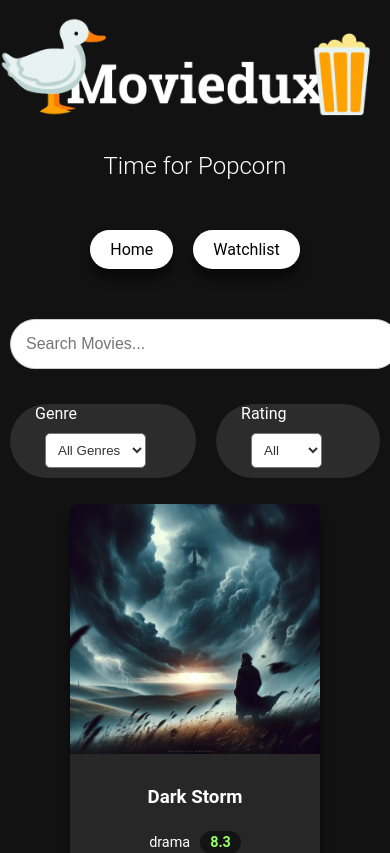
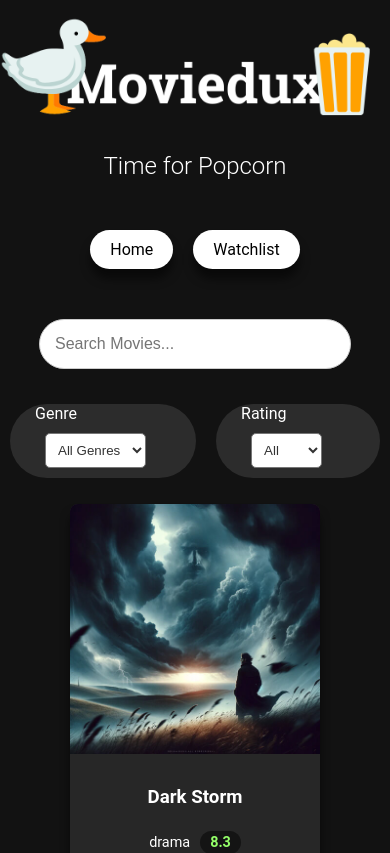
Before and after one commit to LeiliAQ/FilmFusion, a React (Create React App) app: page / in a window 390 px wide. Shown: the top 853 px of the page. Built offline with nearby package versions, Linux system fonts and the light colour scheme.

Commit message:
responsivenesss corrected in styles.css MoviesGrid.jsx

```diff
--- a/src/components/MovieCard.jsx
+++ b/src/components/MovieCard.jsx
@@ -35,7 +35,6 @@ export default function MovieCard({ movie, isWatchlisted, toggleWatchlist }) {
             type="checkbox"
             checked={isWatchlisted}
             onChange={() => {
-              console.log("Checkbox clicked");
               toggleWatchlist(movie.id);
             }}
           />
--- a/src/components/MoviesGrid.jsx
+++ b/src/components/MoviesGrid.jsx
@@ -44,6 +44,7 @@ export default function MoviesGrid({movies,watchlist,toggleWatchlist}) {
   };
   return (
     <div>
+      <div className="search-input-container">
       <input
         type="text"
         className="search-input"
@@ -51,6 +52,14 @@ export default function MoviesGrid({movies,watchlist,toggleWatchlist}) {
         value={searchTerm}
         onChange={doSearch}
       />
+      </div>
+      {/* <input
+        type="text"
+        className="search-input"
+        placeholder="Search Movies..."
+        value={searchTerm}
+        onChange={doSearch}
+      /> */}
       <div className="filter-bar">
         <div className="filter-slot">
           <label htmlFor="genre">Genre</label>
--- a/src/styles.css
+++ b/src/styles.css
@@ -21,11 +21,14 @@ body {
 .header {
   margin-top: 50px;
 }
-
+.search-input-container{
+  display: flex;
+  justify-content: center
+}
 .search-input {
   padding: 15px;
   margin: 25px 10px;
-  width: 100%;
+  width: 80%;
   font-size: 16px;
   border-radius: 100px;
   border: 1px solid #ccc;
@@ -34,7 +37,7 @@ body {
 /* Genre and Filter Bar Styles */
 .filter-bar {
   display: flex;
-  justify-content: right;
+  justify-content: center;
 }
 
 .filter-slot {
```
